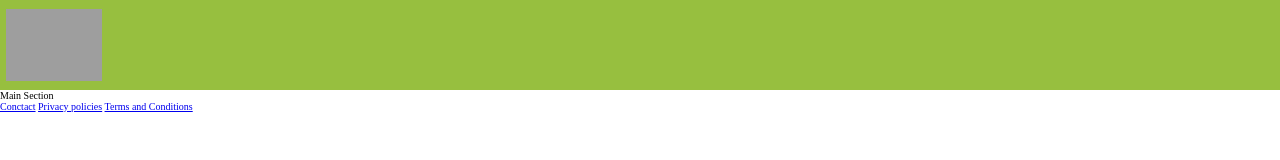
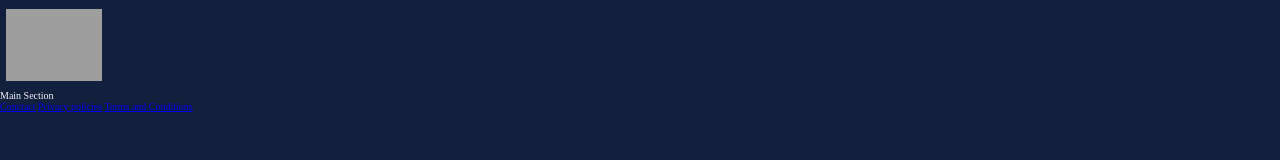
Before and after one commit to adonyssantos/platzi-video, a plain HTML site: page index.html in a window 1280 px wide. Drawn offline with Linux system fonts and the light colour scheme; grey boxes are pictures that could not be loaded.

Commit message:
style: Add bg-color and color

```diff
--- a/styles/components/header.css
+++ b/styles/components/header.css
@@ -2,7 +2,7 @@
 header {
   width: 100vw;
   height: 7vw;
-  background: #97bf3f;
+  background: #121f3d;
 }
 
 header .logo {
--- a/styles/style.css
+++ b/styles/style.css
@@ -1,3 +1,8 @@
 /* Imports */
 @import "./reset.css";
 @import "./components/index.css";
+
+body {
+  background: #121f3d;
+  color: #f2f2f4;
+}
```
